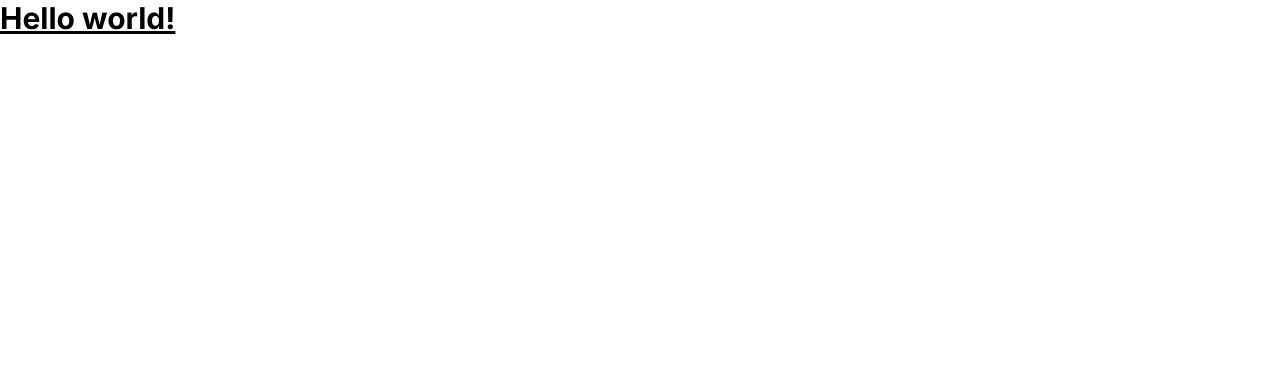
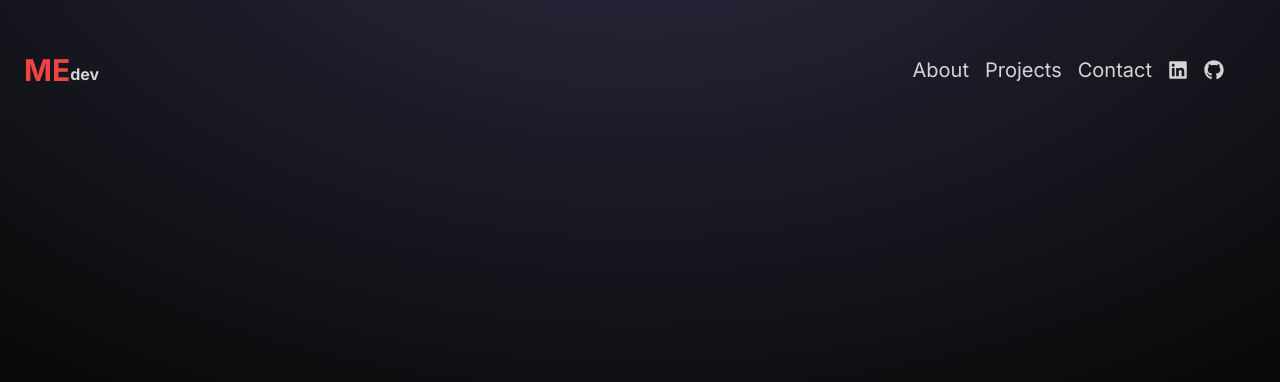
Before and after one commit to Mattheweng1/portfolio, a React (Vite) app: page / in a window 1280 px wide. Shown: the top 382 px of the page. Built offline with nearby package versions, Linux system fonts and the light colour scheme.

Commit message:
Create App & Navbar

```diff
--- a/src/App.jsx
+++ b/src/App.jsx
@@ -1,7 +1,12 @@
+import Navbar from "./components/Navbar";
+
 const App = () => {
   return (
-    <div>
-      <h1 className="text-3xl font-bold underline">Hello world!</h1>
+    <div className="overflow-x-hidden text-neutral-300 antialiased selection:bg-cyan-300 selection:text-cyan-900">
+      {/* <div className="fixed top-0 z-10 h-full w-full"></div> */}
+      <div className="absolute top-0 z-[-2] h-screen w-screen bg-neutral-950 bg-[radial-gradient(ellipse_80%_80%_at_50%_-20%,rgba(120,119,198,0.3),rgba(255,255,255,0))]"></div>
+      {/* <div className="container mx-auto px-8"></div> */}
+      <Navbar />
     </div>
   );
 };
--- /dev/null
+++ b/src/components/Navbar.jsx
@@ -0,0 +1,50 @@
+import { useState } from "react";
+import { FaLinkedin } from "react-icons/fa";
+import { FaGithub } from "react-icons/fa";
+import { FaBarsStaggered } from "react-icons/fa6";
+import { FaX } from "react-icons/fa6";
+
+const NavLinks = () => {
+  return (
+    <>
+      <a to="About">About</a>
+      <a to="Projects">Projects</a>
+      <a to="Contact">Contact</a>
+    </>
+  );
+};
+
+const Navbar = () => {
+  const [isOpen, setIsOpen] = useState(false);
+
+  const toggleNavbar = () => {
+    setIsOpen(!isOpen);
+  };
+
+  return (
+    <nav className="mb-20 flex items-center justify-between p-6">
+      <div className="flex flex-shrink-0 items-end font-bold select-none">
+        <span className="text-red-500 text-3xl leading-[0.74]">ME</span>
+        <span className="leading-[0.74]">dev</span>
+      </div>
+      <div className="m-8 items-center justify-center gap-4 text-xl hidden md:flex">
+        <NavLinks />
+        <FaLinkedin />
+        <FaGithub />
+      </div>
+      <div className="md:hidden z-10">
+        <button onClick={toggleNavbar}>
+          {isOpen ? <FaX /> : <FaBarsStaggered />}
+        </button>
+      </div>
+      {isOpen && (
+        <div className="fixed top-0 left-0 z-1 h-full w-full flex items-center flex-col justify-evenly text-5xl">
+          <NavLinks />
+          <FaLinkedin />
+          <FaGithub />
+        </div>
+      )}
+    </nav>
+  );
+};
+export default Navbar;
```
